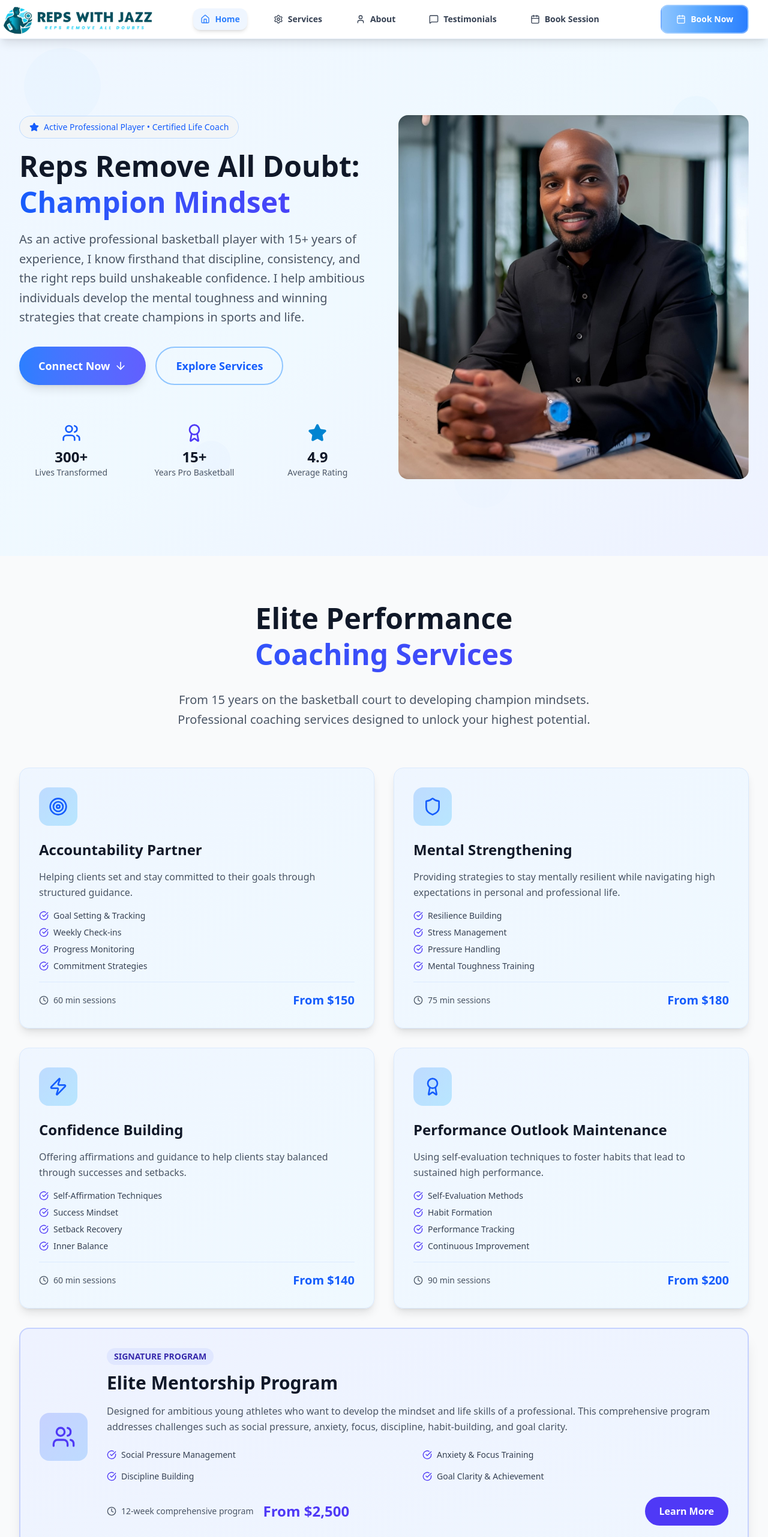
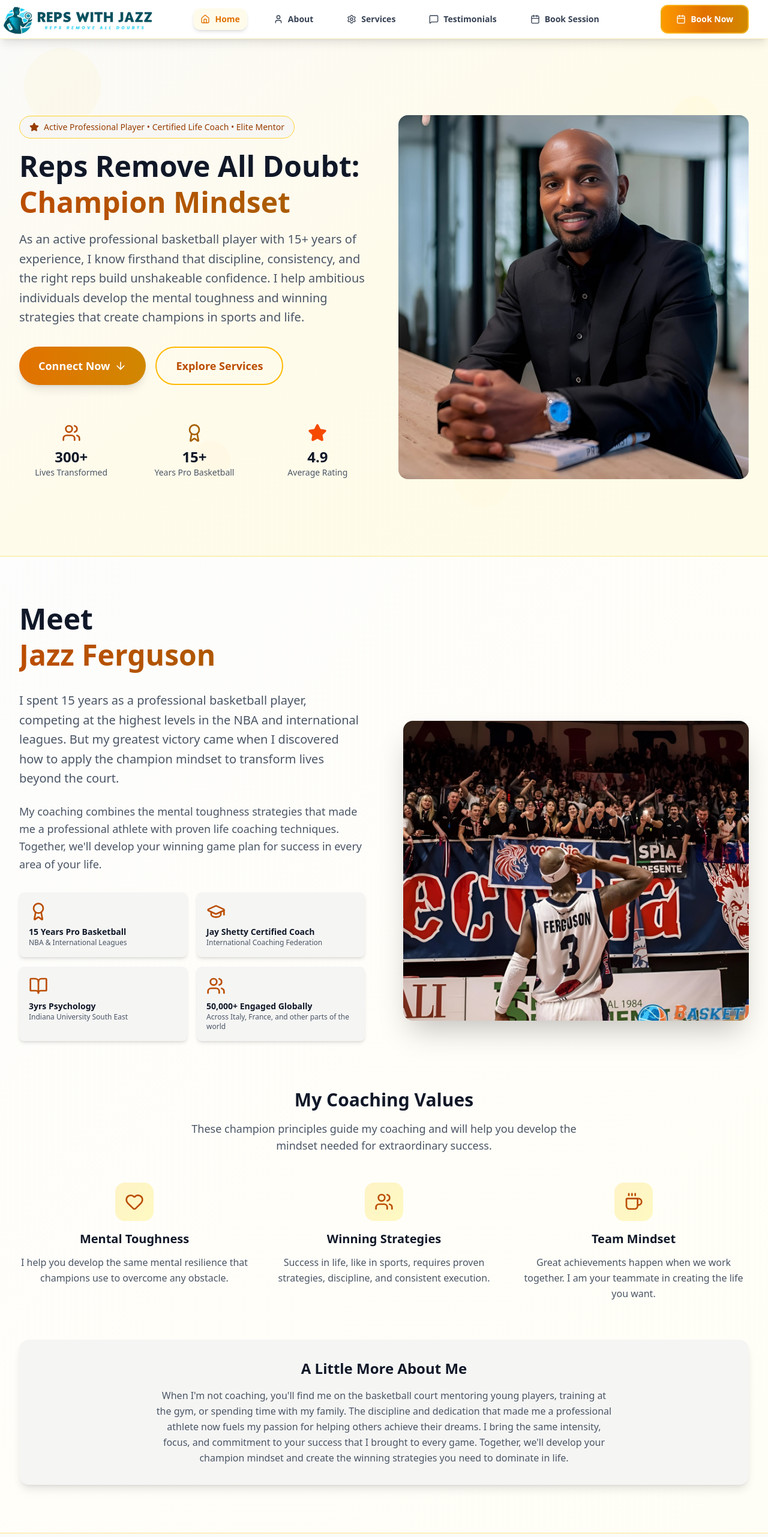
Before and after one commit to Atharv542/JazzProject, a React (Vite) app: page / in a window 1280 px wide. Shown: the top 2563 px of the page at 60% size. Built offline with nearby package versions, Linux system fonts and the light colour scheme.

Commit message:
Changed color theme and website content

```diff
--- a/src/App.jsx
+++ b/src/App.jsx
@@ -32,8 +32,8 @@ function App() {
     <div className="min-h-screen">
       <Navbar />
       <Hero />
+      <About />
       <Services />
-      <About />
       <MotivationalSpeaking/>
       <Testimonials />
       {/*<Gallery/>*/}
--- a/src/components/About.tsx
+++ b/src/components/About.tsx
@@ -4,9 +4,9 @@ import { GraduationCap, Award, Heart, Users, BookOpen, Coffee } from 'lucide-rea
 const About = () => {
   const credentials = [
     { icon: Award, title: '15 Years Pro Basketball', description: 'NBA & International Leagues' },
-    { icon: GraduationCap, title: 'ICF Certified Coach', description: 'International Coaching Federation' },
-    { icon: BookOpen, title: 'Sports Psychology', description: 'Mental Performance Training' },
-    { icon: Users, title: '300+ Lives Transformed', description: 'Athletes & Professionals' }
+    { icon: GraduationCap, title: 'Jay Shetty Certified Coach', description: 'International Coaching Federation' },
+    { icon: BookOpen, title: '3yrs Psychology', description: 'Indiana University South East' },
+    { icon: Users, title: '50,000+ Engaged Globally', description: 'Across Italy, France, and other parts of the world' }
   ];
 
   const values = [
@@ -28,7 +28,7 @@ const About = () => {
   ];
 
   return (
-    <section id="about" className="py-20 bg-gradient-to-br from-blue-50/50 via-sky-50/50 to-indigo-50/50 border-t-1 border-blue-100">
+    <section id="about" className="py-20  bg-gradient-to-br from-stone-50/50 via-amber-50/30 to-yellow-50/40 border-t-1 border-amber-200 ">
       <div className="container mx-auto px-4 sm:px-6 lg:px-8">
         <div className="grid lg:grid-cols-2 gap-16 items-center">
           {/* Left Content */}
@@ -36,7 +36,7 @@ const About = () => {
             <div>
               <h2 className="text-4xl sm:text-5xl font-bold text-gray-900 mb-6">
                 Meet
-                <span className="block leading-[1.5] text-transparent bg-clip-text bg-gradient-to-r from-blue-600 to-indigo-600">
+                <span className="block leading-[1.5] text-transparent bg-clip-text bg-gradient-to-r from-amber-700 to-yellow-700">
                  Jazz Ferguson
                 </span>
               </h2>
@@ -53,9 +53,9 @@ const About = () => {
               {credentials.map((credential, index) => (
                 <div
                   key={credential.title}
-                  className="bg-gray-100 rounded-lg p-4 shadow-md hover:shadow-lg transition-shadow duration-300"
+                  className="bg-stone-100 rounded-lg p-4 shadow-md hover:shadow-lg transition-shadow duration-300"
                 >
-                  <credential.icon className="w-8 h-8 text-blue-600 mb-2" />
+                  <credential.icon className="w-8 h-8 text-amber-700 mb-2" />
                   <h4 className="font-semibold text-gray-900 text-sm">{credential.title}</h4>
                   <p className="text-xs text-gray-600">{credential.description}</p>
                 </div>
@@ -71,10 +71,6 @@ const About = () => {
                 alt="Jazz Ferguson - Former Professional Basketball Player"
                 className="w-full h-96 md:h-[500px] md:mt-40 object-cover rounded-2xl shadow-2xl hover:scale-105 transition duration-300"
               />
-
-              {/* Decorative Elements */}
-              {/*<div className="absolute -bottom-6 -right-6 w-32 h-32 bg-gradient-to-br from-blue-200 to-sky-200 rounded-2xl -z-10"></div>
-              <div className="absolute -top-6 -left-6 w-24 h-24 bg-gradient-to-br from-indigo-200 to-blue-200 rounded-2xl -z-10"></div>*/}
             </div>
           </div>
         </div>
@@ -95,8 +91,8 @@ const About = () => {
                 className="text-center group"
                 style={{ animationDelay: `${index * 0.2}s` }}
               >
-                <div className="w-16 h-16 bg-gradient-to-br from-blue-200 to-sky-200 rounded-2xl flex items-center justify-center mx-auto mb-4 group-hover:scale-110 transition-transform duration-300">
-                  <value.icon className="w-8 h-8 text-blue-600" />
+                <div className="w-16 h-16 bg-gradient-to-br from-amber-100 to-yellow-100 rounded-2xl flex items-center justify-center mx-auto mb-4 group-hover:scale-110 transition-transform duration-300">
+                  <value.icon className="w-8 h-8 text-amber-700" />
                 </div>
                 <h4 className="text-xl font-semibold text-gray-900 mb-3">{value.title}</h4>
                 <p className="text-gray-600 leading-relaxed">{value.description}</p>
@@ -106,7 +102,7 @@ const About = () => {
         </div>
 
         {/* Personal Touch */}
-        <div className="mt-16 bg-gray-100 rounded-2xl p-8 shadow-lg">
+        <div className="mt-16 bg-stone-100 rounded-2xl p-8 shadow-lg">
           <div className="text-center">
             <h3 className="text-2xl font-bold text-gray-900 mb-4">A Little More About Me</h3>
             <p className="text-gray-600 leading-relaxed md:max-w-3xl mx-auto">
--- a/src/components/Hero.tsx
+++ b/src/components/Hero.tsx
@@ -72,13 +72,13 @@ const Hero = () => {
   };
 
   return (
-    <section id="home" className="relative min-h-screen bg-gradient-to-br from-blue-50 via-sky-50 to-indigo-50 pt-16">
+    <section id="home" className="relative min-h-screen bg-gradient-to-br from-stone-50 via-amber-50 to-yellow-50 pt-16">
       {/* Background Pattern */}
       <div className="absolute inset-0 opacity-5">
-        <div className="absolute top-20 left-10 w-32 h-32 rounded-full bg-blue-300"></div>
-        <div className="absolute top-40 right-20 w-20 h-20 rounded-full bg-sky-300"></div>
-        <div className="absolute bottom-32 left-1/4 w-16 h-16 rounded-full bg-indigo-300"></div>
-        <div className="absolute bottom-20 right-1/3 w-24 h-24 rounded-full bg-blue-200"></div>
+        <div className="absolute top-20 left-10 w-32 h-32 rounded-full bg-amber-300"></div>
+        <div className="absolute top-40 right-20 w-20 h-20 rounded-full bg-yellow-300"></div>
+        <div className="absolute bottom-32 left-1/4 w-16 h-16 rounded-full bg-orange-300"></div>
+        <div className="absolute bottom-20 right-1/3 w-24 h-24 rounded-full bg-amber-200"></div>
       </div>
 
       <div className="relative container mx-auto px-4 sm:px-6 lg:px-8 py-20 lg:py-32">
@@ -92,13 +92,13 @@ const Hero = () => {
           >
             <div className="space-y-4">
               <motion.div
-                className="inline-flex items-center space-x-2 bg-gray-100/80 backdrop-blur-sm px-4 py-2 rounded-full text-sm font-medium text-blue-600 border border-blue-200"
+                className="inline-flex items-center space-x-2 bg-stone-100/80 backdrop-blur-sm px-4 py-2 rounded-full text-sm font-medium text-amber-800 border border-amber-300"
                 initial={{ opacity: 0, scale: 0.8 }}
                 animate={{ opacity: 1, scale: 1 }}
                 transition={{ delay: 0.2, duration: 0.6 }}
               >
                 <Star className="w-4 h-4 fill-current" />
-                <span>Active Professional Player • Certified Life Coach</span>
+                <span>Active Professional Player • Certified Life Coach • Elite Mentor</span>
               </motion.div>
 
               <motion.h1
@@ -108,7 +108,7 @@ const Hero = () => {
                 transition={{ delay: 0.4, duration: 0.8 }}
               >
                 Reps Remove All Doubt:
-                <span className="block text-transparent bg-clip-text bg-gradient-to-r from-blue-600 to-indigo-600">
+                <span className="block text-transparent bg-clip-text bg-gradient-to-r from-amber-700 to-yellow-700">
                   Champion Mindset
                 </span>
               </motion.h1>
@@ -132,7 +132,7 @@ const Hero = () => {
             >
               <button
                 onClick={scrollToBooking}
-                className="group bg-gradient-to-r from-blue-500 to-indigo-500 cursor-pointer text-white px-8 py-4 rounded-full font-semibold text-lg shadow-lg hover:shadow-xl transform hover:scale-105 transition-all duration-300 flex items-center justify-center space-x-2"
+                className="group bg-gradient-to-r from-amber-600 to-yellow-600 cursor-pointer text-white px-8 py-4 rounded-full font-semibold text-lg shadow-lg hover:shadow-xl transform hover:scale-105 transition-all duration-300 flex items-center justify-center space-x-2"
               >
                 <span>Connect Now</span>
                 <ArrowDown className="w-5 h-5 group-hover:translate-x-1 transition-transform" />
@@ -140,7 +140,7 @@ const Hero = () => {
 
               <button
                 onClick={scrollToServices}
-                className="border-2 cursor-pointer border-blue-300 text-blue-600 px-8 py-4 rounded-full font-semibold text-lg hover:bg-blue-50 transition-all duration-300"
+                className="border-2 cursor-pointer border-amber-400 text-amber-700 px-8 py-4 rounded-full font-semibold text-lg hover:bg-amber-50 transition-all duration-300"
               >
                 Explore Services
               </button>
@@ -155,7 +155,7 @@ const Hero = () => {
             >
               <div className="text-center">
                 <div className="flex justify-center mb-2">
-                  <Users className="w-8 h-8 text-blue-600" />
+                  <Users className="w-8 h-8 text-amber-700" />
                 </div>
                 <div className="text-2xl font-bold text-gray-900">300+</div>
                 <div className="text-sm text-gray-600">Lives Transformed</div>
@@ -163,7 +163,7 @@ const Hero = () => {
 
               <div className="text-center">
                 <div className="flex justify-center mb-2">
-                  <Award className="w-8 h-8 text-indigo-600" />
+                  <Award className="w-8 h-8 text-yellow-700" />
                 </div>
                 <div className="text-2xl font-bold text-gray-900">15+</div>
                 <div className="text-sm text-gray-600">Years Pro Basketball</div>
@@ -171,7 +171,7 @@ const Hero = () => {
 
               <div className="text-center">
                 <div className="flex justify-center mb-2">
-                  <Star className="w-8 h-8 text-sky-600 fill-current" />
+                  <Star className="w-8 h-8 text-orange-600 fill-current" />
                 </div>
                 <div className="text-2xl font-bold text-gray-900">4.9</div>
                 <div className="text-sm text-gray-600">Average Rating</div>
@@ -191,28 +191,6 @@ const Hero = () => {
                <img src='Home2-copy.jpg' alt='hero-image'/>
               </div>
 
-              {/* Image Indicators */}
-
-
-              {/* Floating Elements */}
-              {/*<motion.div
-                className="absolute -top-4 -right-4 bg-gray-100 rounded-2xl p-4 shadow-lg"
-                animate={{
-                  y: [0, -10, 0],
-                  rotate: [0, 5, 0]
-                }}
-                transition={{
-                  duration: 3,
-                  repeat: Infinity,
-                  ease: "easeInOut"
-                }}
-              >
-                <Calendar className="w-6 h-6 text-blue-600" />
-                <div className="text-xs font-semibold text-gray-800 mt-1">Book Today</div>
-              </motion.div>*/}
-
-
-
           </motion.div>
         </div>
       </div>
--- a/src/components/Navbar.tsx
+++ b/src/components/Navbar.tsx
@@ -7,8 +7,8 @@ const Navbar = () => {
 
   const navItems = [
     { id: 'home', label: 'Home', icon: Home },
+    { id: 'about', label: 'About', icon: User },
     { id: 'services', label: 'Services', icon: Settings },
-    { id: 'about', label: 'About', icon: User },
     { id: 'testimonials', label: 'Testimonials', icon: MessageSquare },
     { id: 'booking', label: 'Book Session', icon: Calendar },
   ];
@@ -40,7 +40,7 @@ const Navbar = () => {
   };
 
   return (
-    <nav className="fixed top-0 left-0 right-0 bg-white  shadow-lg border-b border-blue-100/50 z-50 transition-all duration-300">
+    <nav className="fixed top-0 left-0 right-0 bg-white  shadow-lg border-b border-amber-200/50 z-50 transition-all duration-300">
       <div className="container mx-auto px-4 sm:px-6 lg:px-8">
         <div className="flex justify-between items-center h-16">
           {/* Logo */}
@@ -57,10 +57,10 @@ const Navbar = () => {
                 <button
                   key={item.id}
                   onClick={() => scrollToSection(item.id)}
-                  className={`text-sm cursor-pointer font-semibold transition-all duration-300 hover:text-blue-500 hover:scale-105 flex items-center space-x-2 px-3 py-2 rounded-xl ${
+                  className={`text-sm cursor-pointer font-semibold transition-all duration-300 hover:text-amber-600 hover:scale-105 flex items-center space-x-2 px-3 py-2 rounded-xl ${
                     activeSection === item.id
-                      ? 'text-blue-500 bg-blue-50 shadow-md'
-                      : 'text-gray-700 hover:bg-blue-50/50'
+                      ? 'text-amber-600 bg-amber-50 shadow-md'
+                      : 'text-gray-700 hover:bg-amber-50/50'
                   }`}
                 >
                   <IconComponent className="w-4 h-4" />
@@ -74,7 +74,7 @@ const Navbar = () => {
           <div className="hidden lg:flex items-center space-x-4 text-sm text-gray-600">
            <button
                 onClick={() => scrollToSection('booking')}
-                className="bg-gradient-to-r from-blue-300 via-blue-400 to-blue-500 cursor-pointer text-white px-6 py-3 rounded-xl text-sm font-bold hover:shadow-xl transform hover:scale-105 transition-all duration-300 flex items-center space-x-2 border-2 border-blue-200/50"
+                className="bg-gradient-to-r from-amber-500 via-amber-600 to-yellow-600 cursor-pointer text-white px-6 py-3 rounded-xl text-sm font-bold hover:shadow-xl transform hover:scale-105 transition-all duration-300 flex items-center space-x-2 border-2 border-amber-300/50"
               >
                 <Calendar className="w-4 h-4" />
                 <span>Book Now</span>
@@ -84,7 +84,7 @@ const Navbar = () => {
           {/* Mobile Menu Button */}
           <button
             onClick={() => setIsMenuOpen(!isMenuOpen)}
-            className="md:hidden p-2 rounded-xl text-gray-600 hover:text-blue-500 hover:bg-blue-50 transition-all duration-300"
+            className="md:hidden p-2 rounded-xl text-gray-600 hover:text-amber-600 hover:bg-amber-50 transition-all duration-300"
           >
             {isMenuOpen ? <X className="w-6 h-6" /> : <Menu className="w-6 h-6" />}
           </button>
@@ -92,7 +92,7 @@ const Navbar = () => {
 
         {/* Mobile Menu */}
         {isMenuOpen && (
-          <div className="md:hidden bg-white/95 backdrop-blur-md border-t border-blue-100 py-4 rounded-b-2xl shadow-xl">
+          <div className="md:hidden bg-white/95 backdrop-blur-md border-t border-amber-200 py-4 rounded-b-2xl shadow-xl">
             <div className="flex flex-col space-y-2">
               {navItems.map((item) => {
                 const IconComponent = item.icon;
@@ -100,23 +100,23 @@ const Navbar = () => {
                   <button
                     key={item.id}
                     onClick={() => scrollToSection(item.id)}
-                    className={`text-left px-4 py-3 mx-2 text-sm font-semibold transition-all duration-300 hover:text-blue-500 hover:bg-blue-50 rounded-xl flex items-center space-x-3 ${
+                    className={`text-left px-4 py-3 mx-2 text-sm font-semibold transition-all duration-300 hover:text-amber-600 hover:bg-amber-50 rounded-xl flex items-center space-x-3 ${
                       activeSection === item.id
-                        ? 'text-blue-500 bg-blue-50 shadow-md'
+                        ? 'text-amber-600 bg-amber-50 shadow-md'
                         : 'text-gray-700'
                     }`}
                   >
-                    <div className={`p-1 rounded-lg ${activeSection === item.id ? 'bg-blue-100' : 'bg-gray-100'}`}>
+                    <div className={`p-1 rounded-lg ${activeSection === item.id ? 'bg-amber-100' : 'bg-gray-100'}`}>
                       <IconComponent className="w-4 h-4" />
                     </div>
                     <span>{item.label}</span>
                   </button>
                 );
               })}
-              <div className="px-4 pt-4 border-t border-blue-100 mt-2">
+              <div className="px-4 pt-4 border-t border-amber-200 mt-2">
                <button
                 onClick={() => scrollToSection('booking')}
-                className="w-full bg-gradient-to-r from-blue-300 via-blue-400 to-blue-500 text-white px-4 py-3 rounded-xl text-sm font-bold hover:shadow-xl transform hover:scale-105 transition-all duration-300 flex items-center justify-center space-x-2"
+                className="w-full bg-gradient-to-r from-amber-500 via-amber-600 to-yellow-600 text-white px-4 py-3 rounded-xl text-sm font-bold hover:shadow-xl transform hover:scale-105 transition-all duration-300 flex items-center justify-center space-x-2"
               >
                 <Calendar className="w-4 h-4" />
                 <span>Book Now</span>
--- a/src/components/Services.tsx
+++ b/src/components/Services.tsx
@@ -47,14 +47,14 @@ const Services = () => {
   ];
 
   return (
-    <section id="services" className="py-20 bg-gray-50">
-      <div className="container mx-auto px-4 sm:px-6 lg:px-8">
+    <section id="services" className="py-20 bg-stone-50 border-t-1 border-amber-200  ">
+      <div className="container  mx-auto px-4 sm:px-6 lg:px-8">
         {/* Header */}
         <div className="text-center mb-16">
           <h2 className="text-4xl sm:text-5xl font-bold text-gray-900 mb-6">
-            Elite Performance
-            <span className="block leading-[1.5] text-transparent bg-clip-text bg-gradient-to-r from-blue-600 to-indigo-600">
-              Coaching Services
+           Unleash Your Mindset,
+            <span className="block leading-[1.5] text-transparent bg-clip-text bg-gradient-to-r from-amber-700 to-yellow-700">
+              Unlock Your Potential
             </span>
           </h2>
           <p className="text-xl text-gray-600 max-w-3xl mx-auto leading-relaxed">
@@ -68,14 +68,14 @@ const Services = () => {
           {services.slice(0, 4).map((service, index) => (
             <div
               key={service.title}
-              className="group bg-gradient-to-br from-blue-50 to-sky-50 rounded-2xl p-8 shadow-lg hover:shadow-2xl transform hover:scale-105 transition-all duration-300 border border-blue-100"
+              className="group bg-gradient-to-br from-amber-50 to-yellow-50 rounded-2xl p-8 shadow-lg hover:shadow-2xl transform hover:scale-105 transition-all duration-300 border border-amber-200"
               style={{
                 animationDelay: `${index * 0.1}s`
               }}
             >
               {/* Icon */}
-              <div className="w-16 h-16 bg-gradient-to-br from-blue-200 to-sky-200 rounded-2xl flex items-center justify-center mb-6 group-hover:scale-110 transition-transform duration-300">
-                <service.icon className="w-8 h-8 text-blue-600" />
+              <div className="w-16 h-16 bg-gradient-to-br from-amber-100 to-yellow-100 rounded-2xl flex items-center justify-center mb-6 group-hover:scale-110 transition-transform duration-300">
+                <service.icon className="w-8 h-8 text-amber-700" />
               </div>
 
               {/* Content */}
@@ -87,19 +87,10 @@ const Services = () => {
                 <div className="space-y-2">
                   {service.features.map((feature, idx) => (
                     <div key={idx} className="flex items-center space-x-2">
-                      <CheckCircle className="w-4 h-4 text-indigo-600" />
+                      <CheckCircle className="w-4 h-4 text-yellow-700" />
                       <span className="text-sm text-gray-700">{feature}</span>
                     </div>
                   ))}
-                </div>
-
-                {/* Session Info */}
-                <div className="flex items-center justify-between pt-4 border-t border-blue-100">
-                  <div className="flex items-center space-x-2 text-sm text-gray-600">
-                    <Clock className="w-4 h-4" />
-                    <span>{service.duration}</span>
-                  </div>
-                  <div className="text-xl font-bold text-blue-600">{service.price}</div>
                 </div>
               </div>
             </div>
@@ -107,16 +98,16 @@ const Services = () => {
         </div>
 
         {/* Elite Mentorship Program - Featured */}
-        <div className="bg-gradient-to-br from-indigo-50 to-blue-50 rounded-2xl p-8 shadow-xl border-2 border-indigo-200 mb-16">
+        <div className="bg-gradient-to-br from-orange-50 to-amber-50 rounded-2xl p-8 shadow-xl border-2 border-orange-300 mb-16">
           <div className="flex flex-col lg:flex-row items-center gap-8">
             <div className="flex-shrink-0">
-              <div className="w-20 h-20 bg-gradient-to-br from-indigo-200 to-blue-200 rounded-2xl flex items-center justify-center">
-                <Users className="w-10 h-10 text-indigo-600" />
+              <div className="w-20 h-20 bg-gradient-to-br from-orange-100 to-amber-100 rounded-2xl flex items-center justify-center">
+                <Users className="w-10 h-10 text-orange-700" />
               </div>
             </div>
 
             <div className="flex-1 text-center lg:text-left">
-              <div className="inline-block bg-indigo-100 text-indigo-800 px-3 py-1 rounded-full text-sm font-semibold mb-3">
+              <div className="inline-block bg-orange-100 text-orange-800 px-3 py-1 rounded-full text-sm font-semibold mb-3">
                 SIGNATURE PROGRAM
               </div>
               <h3 className="text-3xl font-bold text-gray-900 mb-4">Elite Mentorship Program</h3>
@@ -128,7 +119,7 @@ const Services = () => {
               <div className="grid md:grid-cols-2 gap-4 mb-6">
                 {services[4].features.map((feature, idx) => (
                   <div key={idx} className="flex items-center space-x-2">
-                    <CheckCircle className="w-4 h-4 text-indigo-600" />
+                    <CheckCircle className="w-4 h-4 text-orange-700" />
                     <span className="text-sm text-gray-700">{feature}</span>
                   </div>
                 ))}
@@ -138,27 +129,27 @@ const Services = () => {
                 <div className="flex items-center space-x-4">
                   <div className="flex items-center space-x-2 text-sm text-gray-600">
                     <Clock className="w-4 h-4" />
-                    <span>12-week comprehensive program</span>
+                    <span>3 to 12 months comprehensive program</span>
                   </div>
-                  <div className="text-2xl font-bold text-indigo-600">From $2,500</div>
+
                 </div>
-                <button className="bg-indigo-600 text-white px-6 py-3 rounded-full font-semibold hover:bg-indigo-700 transform hover:scale-105 transition-all duration-300">
+                {/*<button className="bg-orange-700 text-white px-6 py-3 rounded-full font-semibold hover:bg-orange-800 transform hover:scale-105 transition-all duration-300">
                   Learn More
-                </button>
+                </button>*/}
               </div>
             </div>
           </div>
         </div>
 
         {/* Call to Action */}
-        <div className="bg-gradient-to-r from-blue-500 to-indigo-500 rounded-2xl p-8 text-white text-center">
-          <h3 className="text-3xl font-bold mb-4">Ready to Develop Your Champion Mindset?</h3>
-          <p className="text-lg mb-6 opacity-90">
+        <div className="bg-gradient-to-r from-yellow-100 to-orange-100 rounded-2xl p-8 border-2 border-amber-200 shadow-lg text-center">
+          <h3 className="text-3xl font-bold mb-4 text-gray-900">Ready to Develop Your Champion Mindset?</h3>
+          <p className="text-lg mb-6 text-gray-700">
             Book a free 30-minute strategy session to discuss your goals and create your winning game plan.
           </p>
           <button
             onClick={() => document.getElementById('booking')?.scrollIntoView({ behavior: 'smooth' })}
-            className="bg-white cursor-pointer text-blue-600 px-8 py-3 rounded-full font-semibold hover:shadow-lg transform hover:scale-105 transition-all duration-300"
+            className="bg-gradient-to-r from-amber-500 to-yellow-500 cursor-pointer text-white px-8 py-3 rounded-full font-semibold hover:shadow-xl transform hover:scale-105 transition-all duration-300"
           >
             Schedule Free Strategy Session
           </button>
```
Also changed, not shown: src/components/BookingForm.tsx (+24 -24 lines), src/components/Footer.tsx (+19 -19 lines), src/components/MotivationSpeaking.jsx (+39 -39 lines), src/components/Testimonials.tsx (+16 -16 lines).
